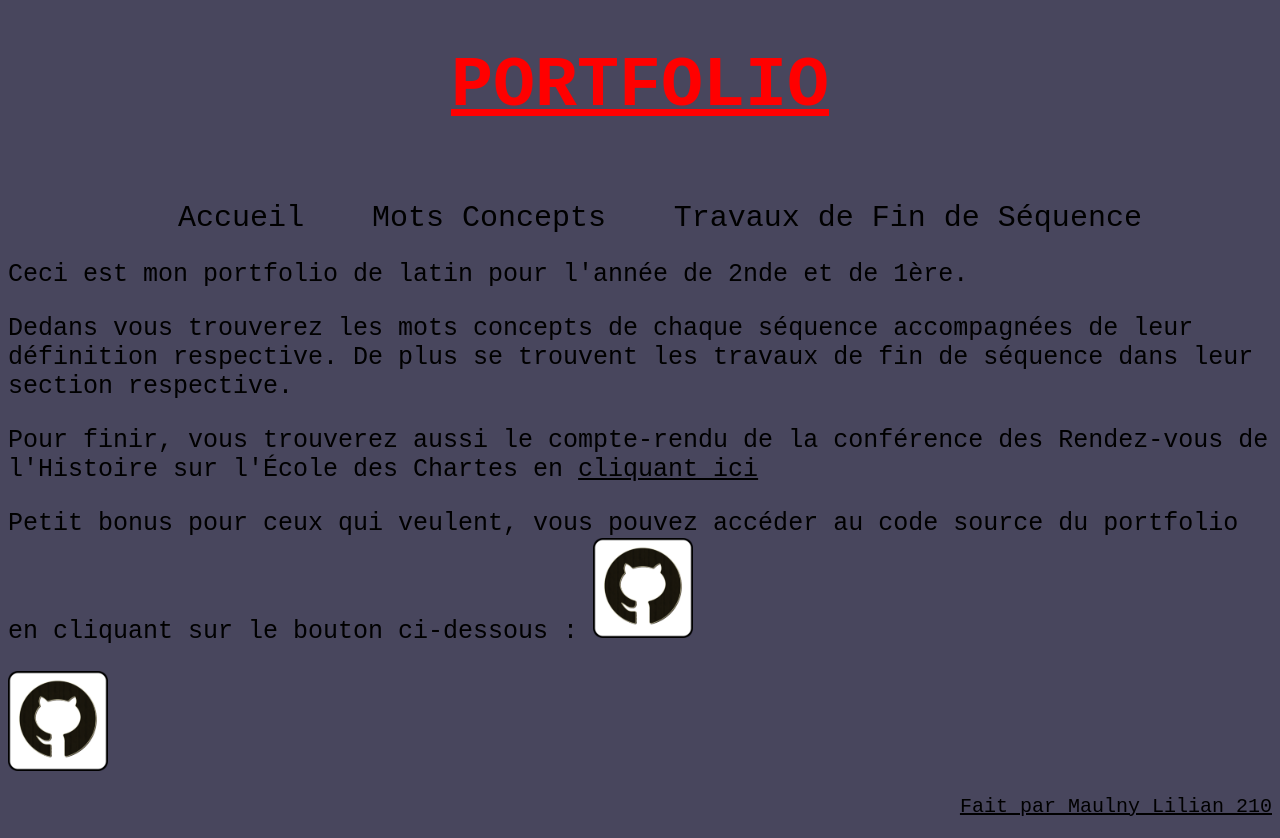
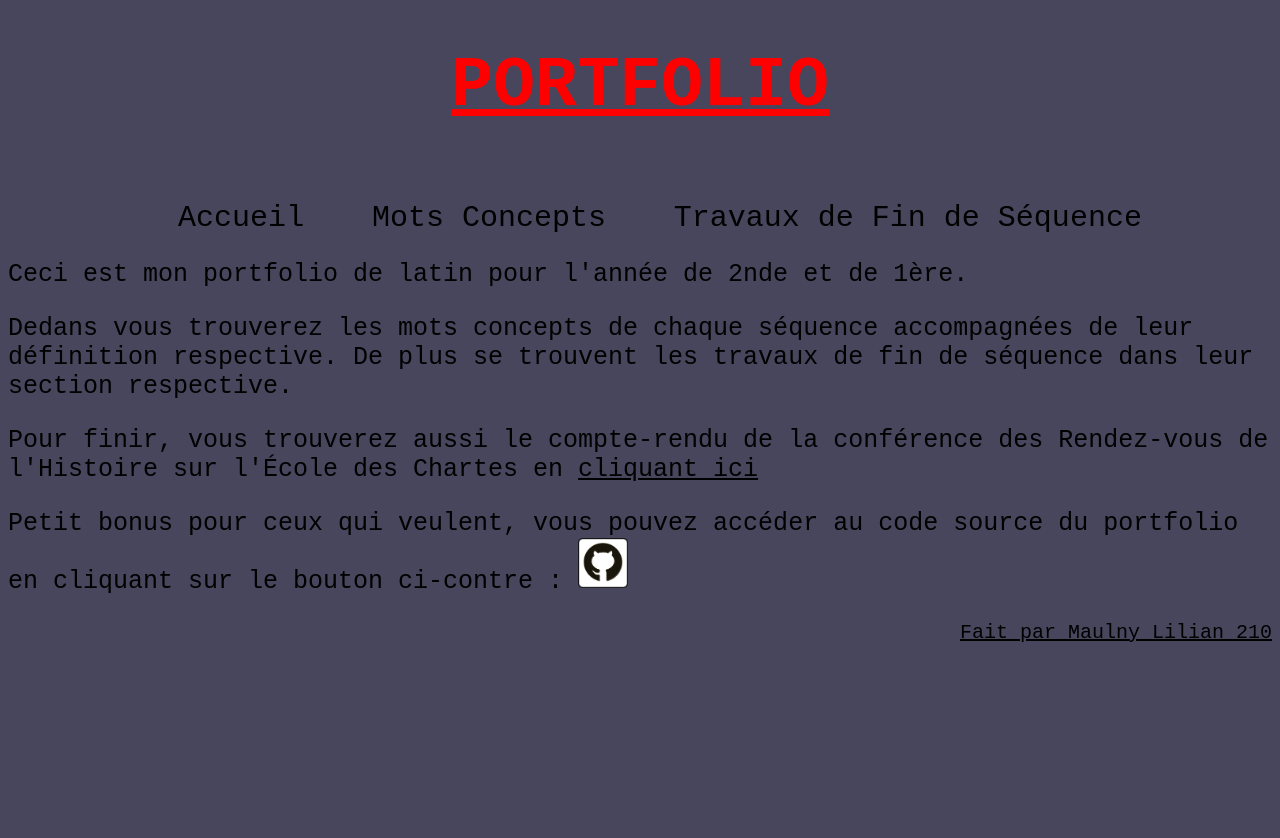
Before and after one commit to Lilian-Ma/Lilian-Ma.github.io, a plain HTML site: page index.html in a window 1280 px wide. After the commit the page ends 800 px from the top, so only its background shows below. Drawn offline with Linux system fonts and the light colour scheme.

Commit message:
Update index.html

```diff
--- a/index.html
+++ b/index.html
@@ -26,8 +26,7 @@
 <p>Ceci est mon portfolio de latin pour l'année de 2nde et de 1ère.</p>
 <p>Dedans vous trouverez les mots concepts de chaque séquence accompagnées de leur définition respective. De plus se trouvent les travaux de fin de séquence dans leur section respective. </p>
 <p>Pour finir, vous trouverez aussi le compte-rendu de la conférence des Rendez-vous de l'Histoire sur l'École des Chartes en <a class="toujours"href="files/ecole_des_chartes.html">cliquant ici</a></p>
-<p>Petit bonus pour ceux qui veulent, vous pouvez accéder au code source du portfolio en cliquant sur le bouton ci-dessous : <a href="https://github.com/Lilian-Ma/Lilian-Ma.github.io"> <img src="assets/github.png" width=100 height=100></a></p>
-<a href="https://github.com/Lilian-Ma/Lilian-Ma.github.io"> <img src="assets/github.png" width=100 height=100></a>
+<p>Petit bonus pour ceux qui veulent, vous pouvez accéder au code source du portfolio en cliquant sur le bouton ci-contre : <a href="https://github.com/Lilian-Ma/Lilian-Ma.github.io"> <img src="assets/github.png" width=50 height=50></a></p>
         </main>
         <footer>
             <p class="par">Fait par Maulny Lilian 210</p>
```
